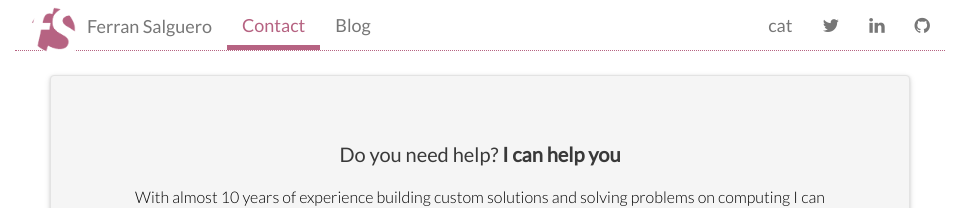
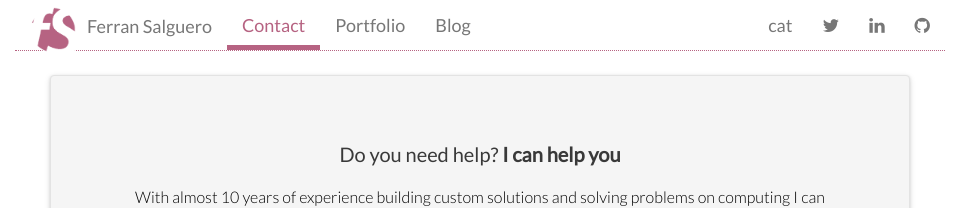
Before and after one commit to FerranSalguero/ferransalguero.github.io, a Jekyll site: the page built from index.html, in a window 1280 px wide. Shown: the top 208 px of the page, without its empty margins (160-1121 px from the left). Built offline with Jekyll 4.4.1, drawn with Linux system fonts in a browser that asks for light colours; nearby versions of some CDN libraries; library files that are not in the unit come from our copies.

Commit message:
portfolio nav

```diff
--- a/_layouts/default.html
+++ b/_layouts/default.html
@@ -16,10 +16,9 @@
 				</div>
 				<nav class="collapse navbar-collapse bs-navbar-collapse" role="navigation">
 					<ul class="nav navbar-nav" id="main-nav" data-selected="{{ page.selected-nav }}">
-						<!-- <li><a href="#services">Services</a></li>
-						<li><a href="#portfolio">Work</a></li> -->
 						<li><a href="/#contact" data-target="#contact">Contact</a></li>
-						<li data-id="blog"><a href="/blog/">Blog</a>
+						<li data-id="portfolio"><a href="/portfolio/" data-toggle="tooltip" data-placement="bottom" title="Check some of my recent work">Portfolio</a></li>
+                        <li data-id="blog"><a href="/blog/">Blog</a>
                        {% if page.private %}
                        <li class="active"><a href="/checklists/">Checklists</a></li>
                        {% endif %}
--- a/_layouts/default_cat.html
+++ b/_layouts/default_cat.html
@@ -16,9 +16,8 @@
 				</div>
 				<nav class="collapse navbar-collapse bs-navbar-collapse" role="navigation">
 					<ul class="nav navbar-nav" id="main-nav" data-selected="{{ page.selected-nav }}">
-						<!-- <li><a href="#services">Services</a></li>
-						<li><a href="#portfolio">Work</a></li> -->
 						<li><a href="/cat/#contact" data-target="#contact">Contacte</a></li>
+                        <li data-id="portfolio"><a href="/portfolio/" data-toggle="tooltip" data-placement="bottom" title="Algunes feines actuals (en anglès)">Portfolio</a></li>
 						<li data-id="blog"><a href="/blog/" data-toggle="tooltip" title="Blog (en anglès)" data-placement="bottom">Blog</a>
 
                   </ul>
```
